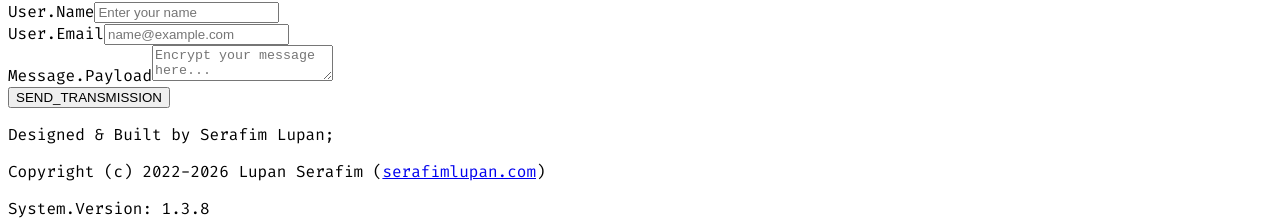
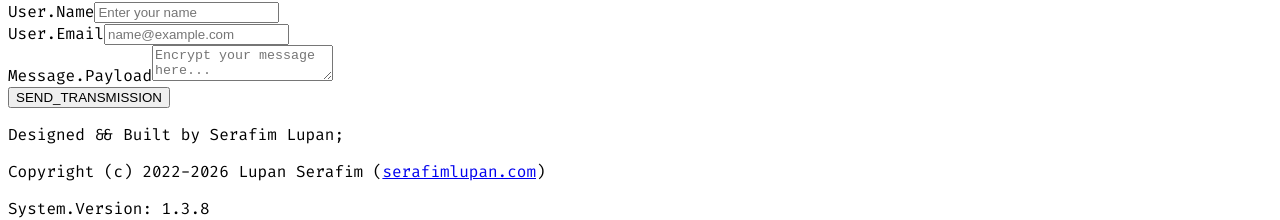
Before and after one commit to SerafimLupan/Serafim_Lupan-v2, a React (Vite) app in the folder client/: page / in a window 1280 px wide. Shown: the part 3954-4174 px from the top of the page. Built offline with nearby package versions, Linux system fonts and the light colour scheme; a web font is replaced by a local one.

Commit message:
Update Home.tsx

```diff
--- a/client/src/pages/Home.tsx
+++ b/client/src/pages/Home.tsx
@@ -391,7 +391,7 @@ const onSubmit = async (data: z.infer<typeof insertContactMessageSchema>) => {
           </Card>
 
           <div className="mt-12 text-center text-gray-500 text-sm">
-            <p>Designed & Built by Serafim Lupan;</p>
+            <p>Designed && Built by Serafim Lupan;</p>
             <p>Copyright (c) 2022-2026 Lupan Serafim (<a href="https://serafimlupan.com">serafimlupan.com</a>)</p>
             <p className="mt-2 font-mono text-xs opacity-50">System.Version: 1.3.8</p>
           </div>
```
